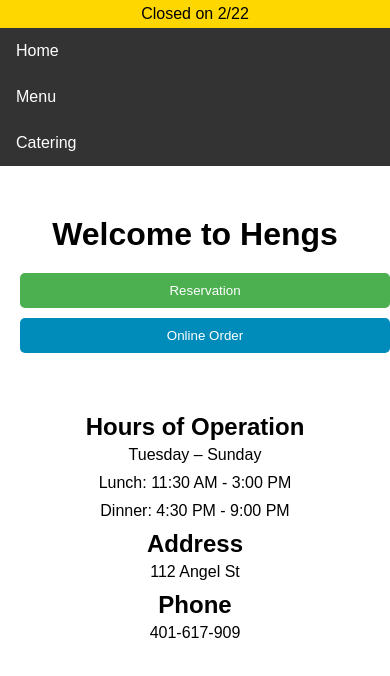
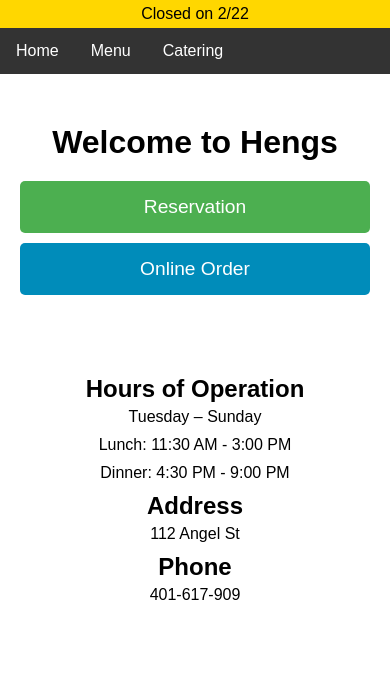
Before and after one commit to rahuldey700/hengs, a plain HTML site: page index.html in a window 390 px wide. Drawn offline with Linux system fonts and the light colour scheme.

Commit message:
Update styles.css

```diff
--- a/styles.css
+++ b/styles.css
@@ -47,12 +47,26 @@ body {
     margin-bottom: 20px;
 }
 
+/* Basic styling for buttons */
 .btn {
     padding: 10px 20px;
     margin: 10px;
     cursor: pointer;
     border: none;
     border-radius: 5px;
+    font-size: 1em; /* Use em units to ensure scalability */
+    transition: background-color 0.3s;
+}
+
+/* Make the buttons full-width and increase padding for mobile devices */
+@media screen and (max-width: 600px) {
+    .btn {
+        display: block;
+        width: calc(100% - 20px); /* 100% of the screen width minus the margin */
+        margin: 10px auto; /* Same size margin for top, bottom, and center the button */
+        padding: 15px 0; /* Increased padding for a taller button, easier to tap */
+        font-size: 1.2em; /* Larger font size for better readability */
+    }
 }
 
 .reservation {
@@ -78,21 +92,3 @@ body {
 .info p {
     margin-bottom: 10px;
 }
-
-/* Responsive */
-@media screen and (max-width: 600px) {
-    .navbar a {
-        float: none;
-        display: block;
-        text-align: left;
-    }
-
-    .btn {
-        display: block;
-        width: 100%;
-    }
-
-    .info {
-        padding: 0;
-    }
-}
```
